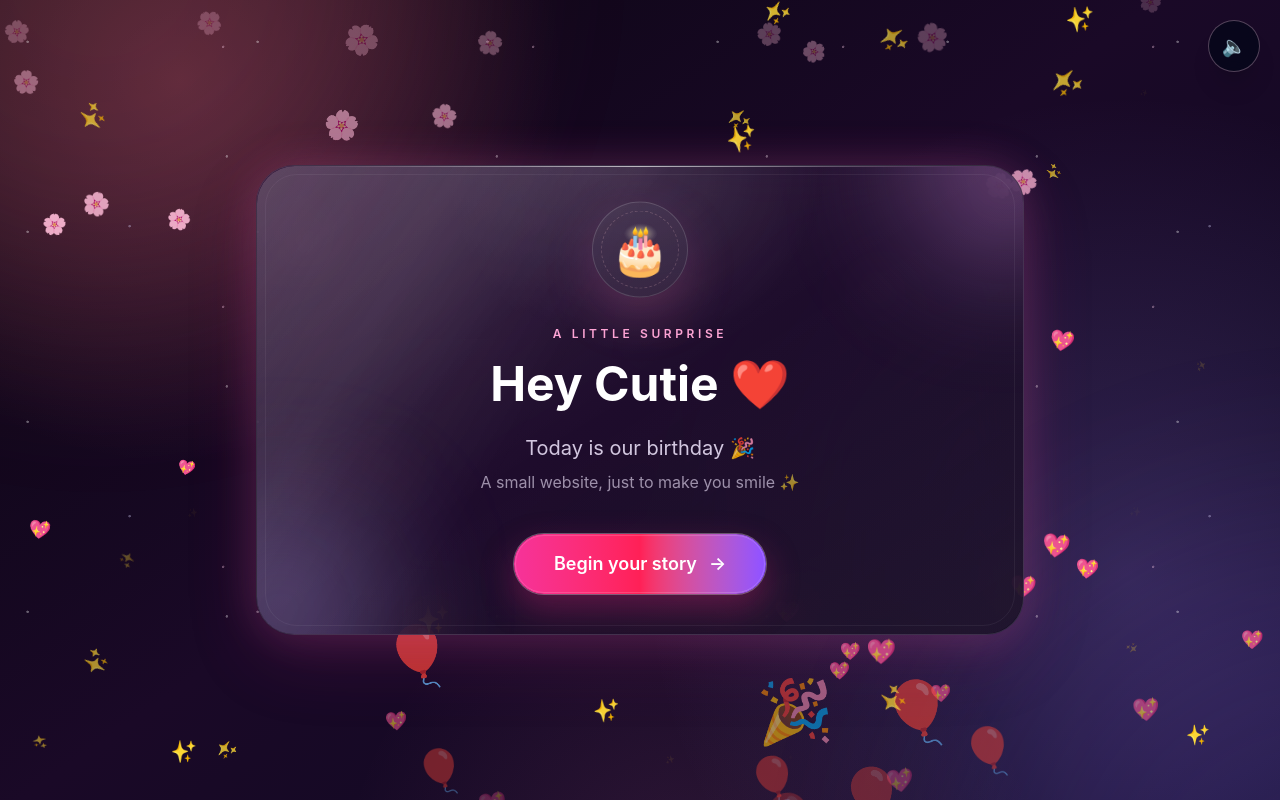
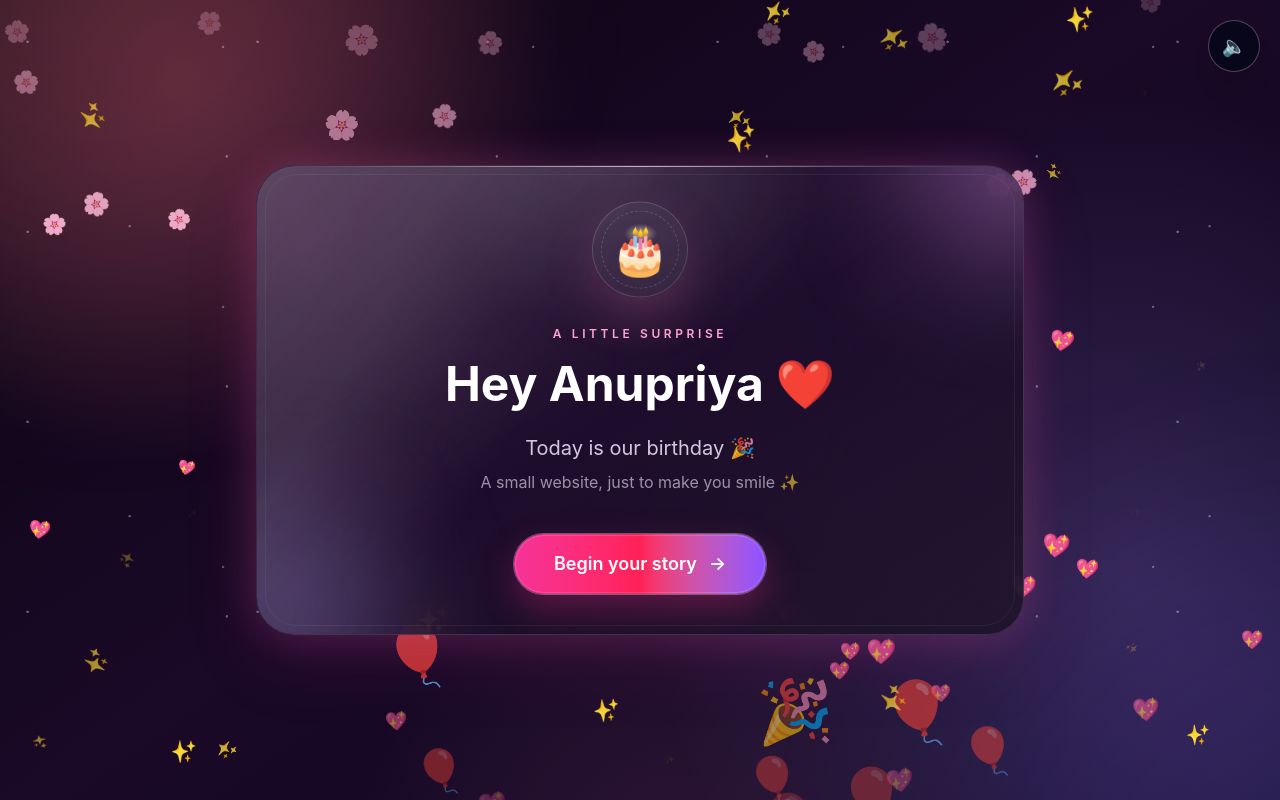
Before and after one commit to Tanay-Mahajan/birthday-surprise, a Next.js app: page / in a window 1280 px wide. Built offline with nearby package versions, Linux system fonts and the light colour scheme.

Commit message:
small changes

```diff
--- a/app/layout.tsx
+++ b/app/layout.tsx
@@ -4,7 +4,7 @@ import type { Metadata } from "next";
 
 export const metadata: Metadata = {
   title: "A Little Birthday Surprise ❤️",
-  description: "A small corner of the universe, made just to make you smile.",
+  description: "",
 };
 
 export default function RootLayout({
--- a/components/Hero.tsx
+++ b/components/Hero.tsx
@@ -58,7 +58,7 @@ export default function Hero() {
                   </motion.div>
 
                   <p className="mt-6 text-xs font-semibold uppercase tracking-[0.3em] text-pink-300">A Little Surprise</p>
-                  <h1 className="mt-3 text-balance text-[2.6rem] font-bold leading-tight text-white sm:text-5xl">Hey Cutie ❤️</h1>
+                  <h1 className="mt-3 text-balance text-[2.6rem] font-bold leading-tight text-white sm:text-5xl">Hey Anupriya ❤️</h1>
                   <p className="mt-5 text-lg text-purple-100/85 sm:text-xl">Today is our birthday 🎉</p>
                   <p className="mt-2 text-sm text-purple-100/60 sm:text-base">A small website, just to make you smile ✨</p>
 
```
